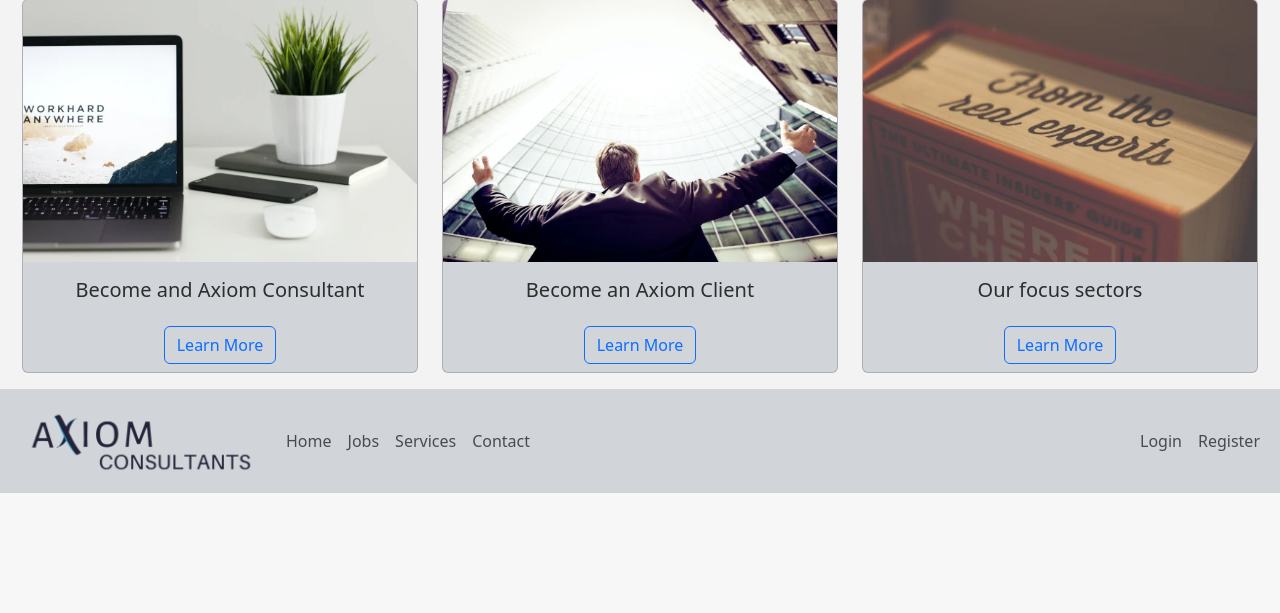
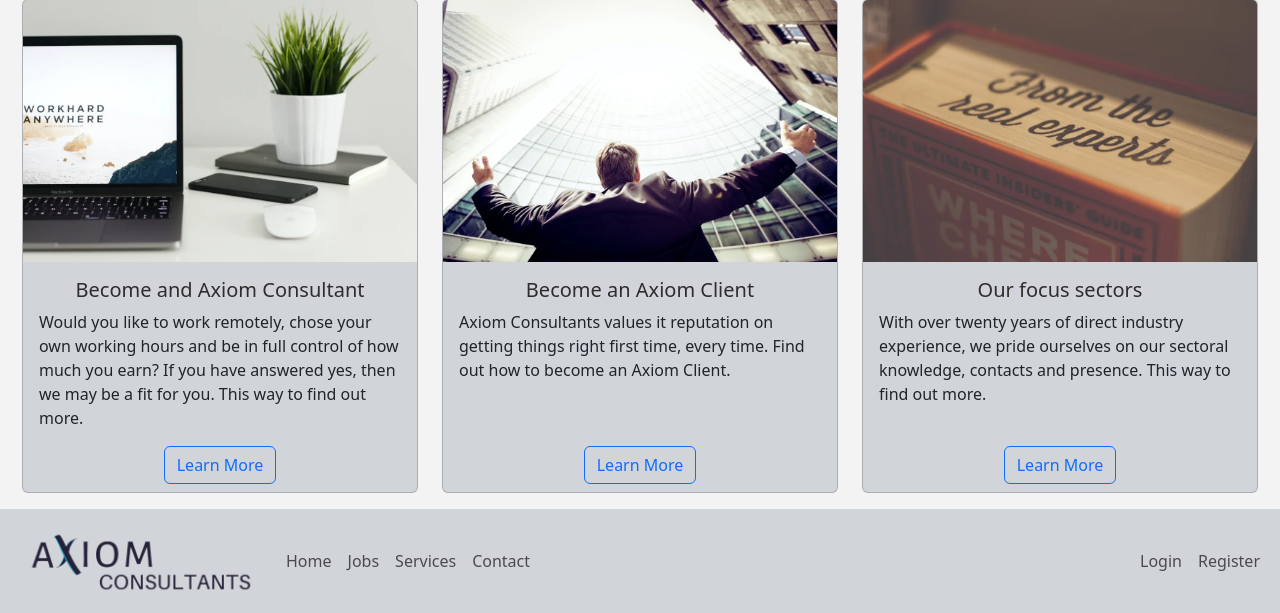
Before and after one commit to steve-doc/axiom-live, a Django app: page / in a window 1280 px wide. Shown: the part 1542-2155 px from the top of the page. Before the commit the page ends 2035 px from the top, so only its background shows below. Run offline with Django 4.2, Linux system fonts and the light colour scheme; some libraries are stand-ins or nearby versions.

Commit message:
updated services paragraphs

```diff
--- a/jobs/templates/jobs/home.html
+++ b/jobs/templates/jobs/home.html
@@ -7,7 +7,12 @@
   <div class="home-hero-title-cont row justify-content-start">
     <div class="home-hero-title col-6 mx-auto">
       <h2>Helping you find the best talent</h2>
-      <a class="btn btn-primary mt-2" href="{% url 'jobs-services' %}" role="button">Learn more</a>
+      <a
+        class="btn btn-primary mt-2"
+        href="{% url 'jobs-services' %}"
+        role="button"
+        >Learn more</a
+      >
     </div>
   </div>
 </section>
@@ -15,17 +20,35 @@
 <section class="home-services container-fluid mx-auto py-3">
   <div class="mx-5 my-5">
     <h2 class="text-center pb-3">Partner with Axiom</h2>
-  <div class="">
+    <div>
       <p>
-      Axiom Consultants is a recruitment company that specialises in connecting job seekers with employers in various industries. We act as a bridge between talented individuals looking for opportunities and companies in need of skilled professionals. We work with clients across Ireland and the UK. Our main areas of expertise are Financial Services, Accountancy, IT and Medical Services. <br>
-    <p>
-      Our philosophy is to provide top talent solutions, not high volumes of CV’s with irrelevant experience. When you partner with us, you can be assured that we will source the right people for your organisation and will be closely involved in the hiring process from start to finish and beyond. We are very proud of our strong relationships with some of the most reputable financial services companies and without doubt, the market’s best collection of talent.
+        Axiom Consultants is a recruitment company that specialises in
+        connecting job seekers with employers in various industries. We act as a
+        bridge between talented individuals looking for opportunities and
+        companies in need of skilled professionals. We work with clients across
+        Ireland and the UK. Our main areas of expertise are Financial Services,
+        Accountancy, IT and Medical Services. <br />
       </p>
 
       <p>
-      As a candidate, when you engage with Axiom Consultants, you automatically receive our full attention. We listen to your career objectives and will stay in regular communication with you throughout the interview processes, provide quick and honest feedback and be here for you to answer any queries you may have along the way. As candidates, you are also our clients and we are here to support you throughout your career progression.
+        Our philosophy is to provide top talent solutions, not high volumes of
+        CV’s with irrelevant experience. When you partner with us, you can be
+        assured that we will source the right people for your organisation and
+        will be closely involved in the hiring process from start to finish and
+        beyond. We are very proud of our strong relationships with some of the
+        most reputable financial services companies and without doubt, the
+        market’s best collection of talent.
       </p>
 
+      <p>
+        As a candidate, when you engage with Axiom Consultants, you
+        automatically receive our full attention. We listen to your career
+        objectives and will stay in regular communication with you throughout
+        the interview processes, provide quick and honest feedback and be here
+        for you to answer any queries you may have along the way. As candidates,
+        you are also our clients and we are here to support you throughout your
+        career progression.
+      </p>
     </div>
   </div>
 
@@ -40,12 +63,17 @@
         <div class="card-body">
           <h5 class="card-title text-center">Recruitment</h5>
           <p class="card-text">
-            Are you looking for a new job? We specialise in the financial service sector. To find our more please visit our jobs page.
+            Are you looking for a new job? We specialise in the financial
+            service sector. To find our more please visit our jobs page.
           </p>
         </div>
 
         <div class="card-footer mx-auto">
-          <a href="{% url 'jobs-services' %}#recruitment" class="card-link btn btn-outline-primary">Learn More</a>
+          <a
+            href="{% url 'jobs-services' %}#recruitment"
+            class="card-link btn btn-outline-primary"
+            >Learn More</a
+          >
         </div>
       </div>
     </div>
@@ -60,12 +88,17 @@
         <div class="card-body">
           <h5 class="card-title text-center">Growing your business</h5>
           <p class="card-text">
-            Looking to hire the best talent? We can help you fill your current vacancies by finding the right candidates for you.
+            Looking to hire the best talent? We can help you fill your current
+            vacancies by finding the right candidates for you.
           </p>
         </div>
 
         <div class="card-footer mx-auto">
-          <a href="{% url 'jobs-services' %}#grow" class="card-link btn btn-outline-primary">Learn More</a>
+          <a
+            href="{% url 'jobs-services' %}#grow"
+            class="card-link btn btn-outline-primary"
+            >Learn More</a
+          >
         </div>
       </div>
     </div>
@@ -80,12 +113,17 @@
         <div class="card-body">
           <h5 class="card-title text-center">Acquisitions And Mergers</h5>
           <p class="card-text">
-            Planning on selling your business? Or maybe you are looking to expand? We can help by putting you in touch with the right people.
+            Planning on selling your business? Or maybe you are looking to
+            expand? We can help by putting you in touch with the right people.
           </p>
         </div>
 
         <div class="card-footer mx-auto">
-          <a href="{% url 'jobs-services' %}#mergers" class="card-link btn btn-outline-primary">Learn More</a>
+          <a
+            href="{% url 'jobs-services' %}#mergers"
+            class="card-link btn btn-outline-primary"
+            >Learn More</a
+          >
         </div>
       </div>
     </div>
@@ -98,13 +136,19 @@
         />
         <div class="card-body">
           <h5 class="card-title text-center">Become and Axiom Consultant</h5>
-          <!-- <p class="card-text">
-            If you would like to manage your own work diary, work fully remotely and dictate what you earn, then becoming an Axiom Consultant might be for you. We work closely with our clients to forge lasting relationships. They trust us to deliver to them the best talent in the market. If you have experience in Financial Services or have worked in a recruitment sector that you would like to develop under the Axiom brand, then we would like to hear from you.
-          </p> -->
+          <p class="card-text">
+            Would you like to work remotely, chose your own working hours and be
+            in full control of how much you earn? If you have answered yes, then
+            we may be a fit for you. This way to find out more.
+          </p>
         </div>
 
         <div class="card-footer mx-auto">
-          <a href="{% url 'jobs-services' %}#consultant" class="card-link btn btn-outline-primary">Learn More</a>
+          <a
+            href="{% url 'jobs-services' %}#consultant"
+            class="card-link btn btn-outline-primary"
+            >Learn More</a
+          >
         </div>
       </div>
     </div>
@@ -118,13 +162,18 @@
         />
         <div class="card-body">
           <h5 class="card-title text-center">Become an Axiom Client</h5>
-          <!-- <p class="card-text">
-            Axiom Consultants has spent the last 5 years building a highly credible and recognised level of service that is unrivalled. Working closely with our clients, understanding the culture of your organisation and then presenting only relevant candidates to you is what we do best.
-          </p> -->
+          <p class="card-text">
+            Axiom Consultants values it reputation on getting things right first
+            time, every time. Find out how to become an Axiom Client.
+          </p>
         </div>
 
         <div class="card-footer mx-auto">
-          <a href="{% url 'jobs-services' %}#client" class="card-link btn btn-outline-primary">Learn More</a>
+          <a
+            href="{% url 'jobs-services' %}#client"
+            class="card-link btn btn-outline-primary"
+            >Learn More</a
+          >
         </div>
       </div>
     </div>
@@ -138,15 +187,22 @@
         />
         <div class="card-body">
           <h5 class="card-title text-center">Our focus sectors</h5>
-
+          <p class="card-text">
+            With over twenty years of direct industry experience, we pride
+            ourselves on our sectoral knowledge, contacts and presence. This way
+            to find out more.
+          </p>
         </div>
 
         <div class="card-footer mx-auto">
-          <a href="{% url 'jobs-services' %}#sectors" class="card-link btn btn-outline-primary">Learn More</a>
+          <a
+            href="{% url 'jobs-services' %}#sectors"
+            class="card-link btn btn-outline-primary"
+            >Learn More</a
+          >
         </div>
       </div>
     </div>
-
   </div>
 </section>
 
```
Also changed, not shown: jobs/templates/jobs/services.html (+111 -86 lines). Lines whose indentation alone changed are shown as unchanged.
